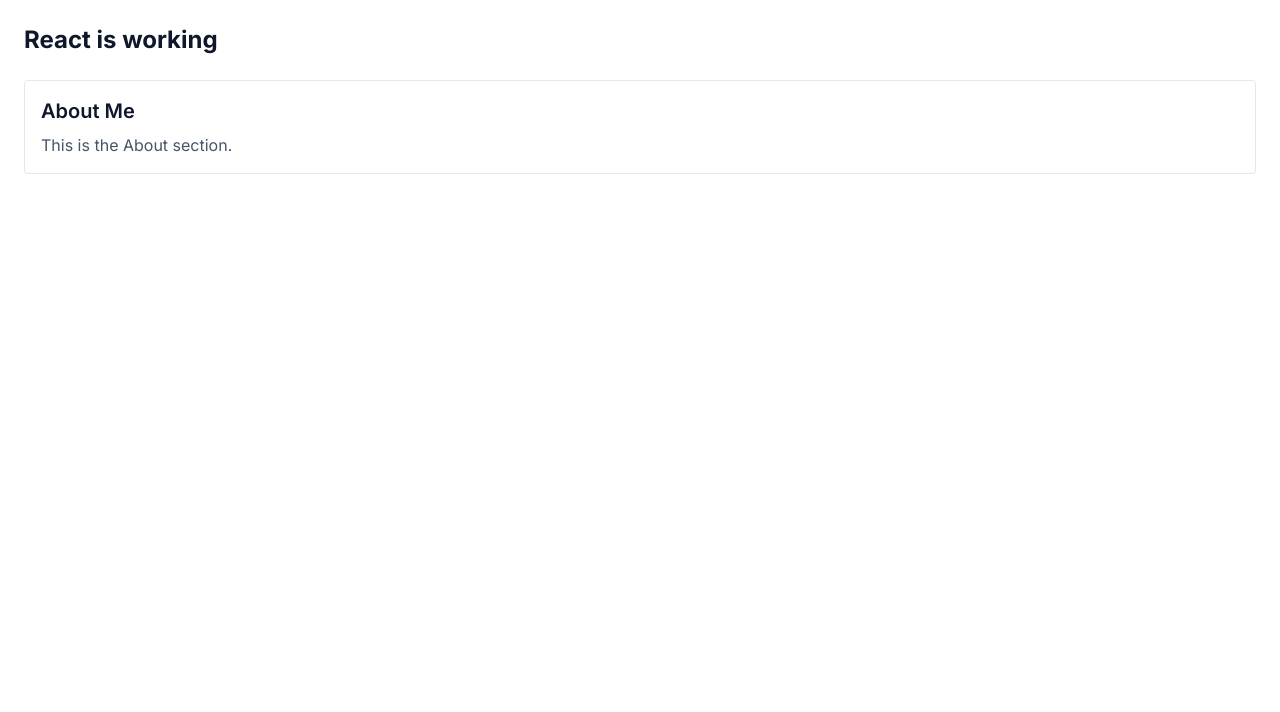
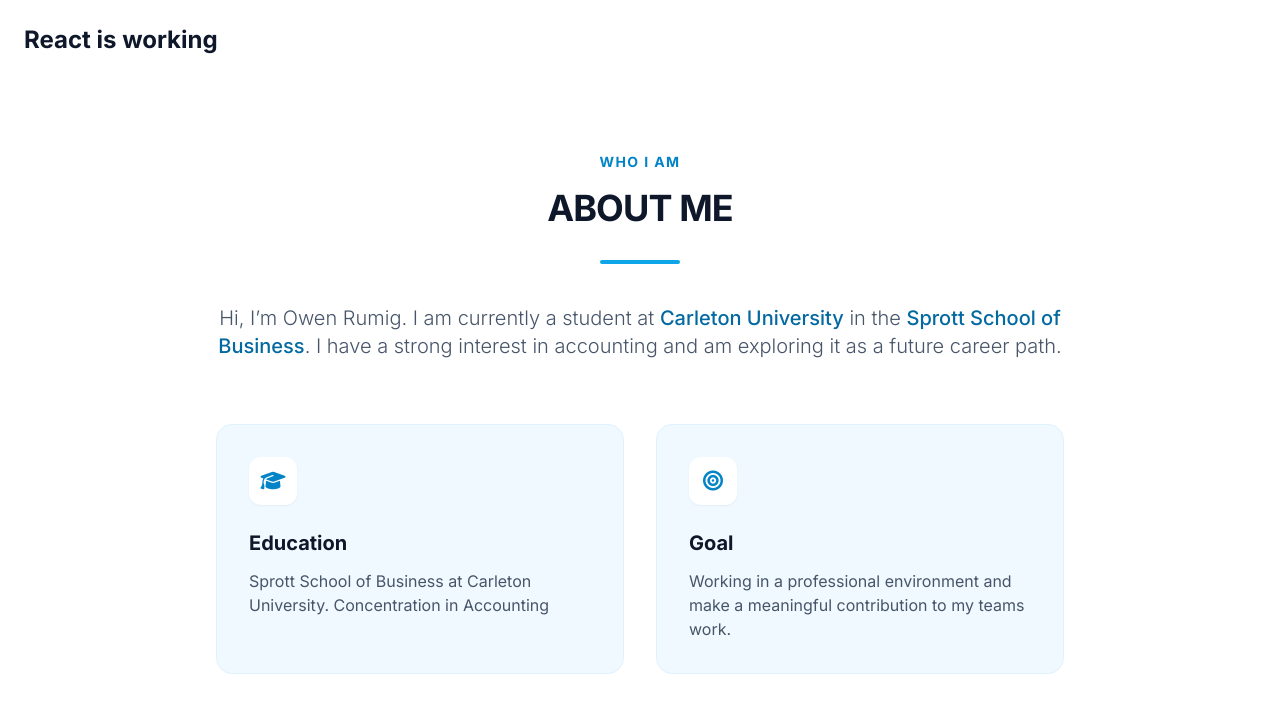
Before and after one commit to owenrumig/Portfolio, a React (Vite) app: page / in a window 1280 px wide. Shown: the top 712 px of the page. Built offline with nearby package versions, Linux system fonts and the light colour scheme.

Commit message:
Update About.tsx

```diff
--- a/src/components/About.tsx
+++ b/src/components/About.tsx
@@ -1,10 +1,64 @@
-export default function About() {
+import React, { useEffect, useRef, useState } from 'react';
+
+const About: React.FC = () => {
+  const [isVisible, setIsVisible] = useState(false);
+  const sectionRef = useRef<HTMLElement>(null);
+
+  useEffect(() => {
+    const observer = new IntersectionObserver(
+      ([entry]) => {
+        if (entry.isIntersecting) {
+          setIsVisible(true);
+          observer.unobserve(entry.target);
+        }
+      },
+      { threshold: 0.1 }
+    );
+
+    if (sectionRef.current) {
+      observer.observe(sectionRef.current);
+    }
+
+    return () => observer.disconnect();
+  }, []);
+
   return (
-    <section className="mt-6 p-4 border rounded">
-      <h2 className="text-xl font-semibold">About Me</h2>
-      <p className="mt-2 text-slate-600">
-        This is the About section.
-      </p>
+    <section id="about" ref={sectionRef} className="py-24 bg-white scroll-mt-20">
+      <div className="max-w-4xl mx-auto px-6">
+        <div className="flex flex-col items-center text-center">
+          <span className={`text-sky-600 font-bold uppercase tracking-widest text-sm mb-4 reveal ${isVisible ? 'active' : ''}`}>Who I Am</span>
+          <h2 className={`text-3xl md:text-4xl font-bold text-slate-900 mb-8 tracking-tight reveal ${isVisible ? 'active delay-100' : ''}`}>
+            ABOUT ME
+          </h2>
+          <div className={`w-20 h-1 bg-sky-500 rounded-full mb-10 reveal ${isVisible ? 'active delay-100' : ''}`} />
+          <p className={`text-lg md:text-xl text-slate-600 leading-relaxed font-light reveal ${isVisible ? 'active delay-200' : ''}`}>
+            Hi, I’m Owen Rumig. I am currently a student at <span className="text-sky-700 font-medium">Carleton University</span> in the <span className="text-sky-700 font-medium">Sprott School of Business</span>. I have a strong interest in accounting and am exploring it as a future career path.
+          </p>
+
+          <div className="grid grid-cols-1 md:grid-cols-2 gap-8 mt-16 w-full text-left">
+            <div className="p-8 rounded-2xl bg-sky-50 border border-sky-100 hover:shadow-md transition-shadow">
+              <div className="w-12 h-12 bg-white rounded-xl flex items-center justify-center text-sky-600 mb-6 shadow-sm">
+                <i className="fa-solid fa-graduation-cap text-xl"></i>
+              </div>
+              <h3 className="text-xl font-bold text-slate-900 mb-3">Education</h3>
+              <p className="text-slate-600">
+                Sprott School of Business at Carleton University. Concentration in Accounting
+              </p>
+            </div>
+            <div className="p-8 rounded-2xl bg-sky-50 border border-sky-100 hover:shadow-md transition-shadow">
+              <div className="w-12 h-12 bg-white rounded-xl flex items-center justify-center text-sky-600 mb-6 shadow-sm">
+                <i className="fa-solid fa-bullseye text-xl"></i>
+              </div>
+              <h3 className="text-xl font-bold text-slate-900 mb-3">Goal</h3>
+              <p className="text-slate-600">
+                Working in a professional environment and make a meaningful contribution to my teams work.
+              </p>
+            </div>
+          </div>
+        </div>
+      </div>
     </section>
   );
-}
+};
+
+export default About;
```
